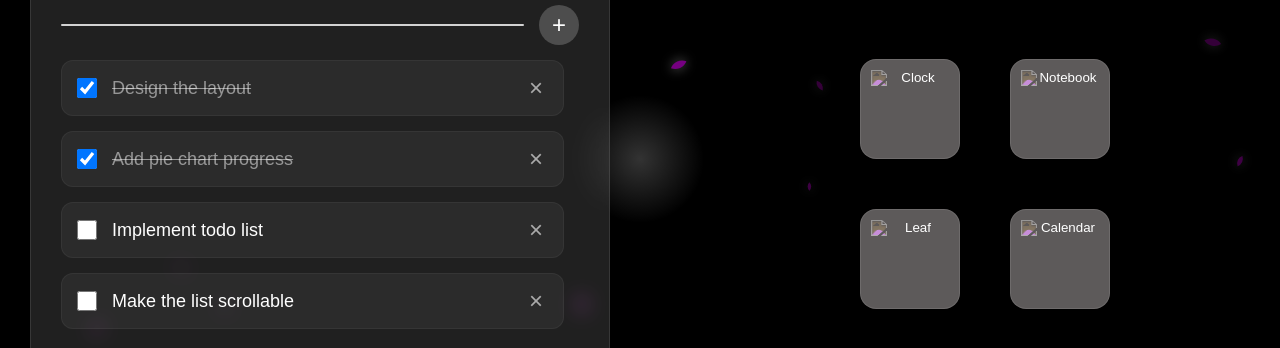
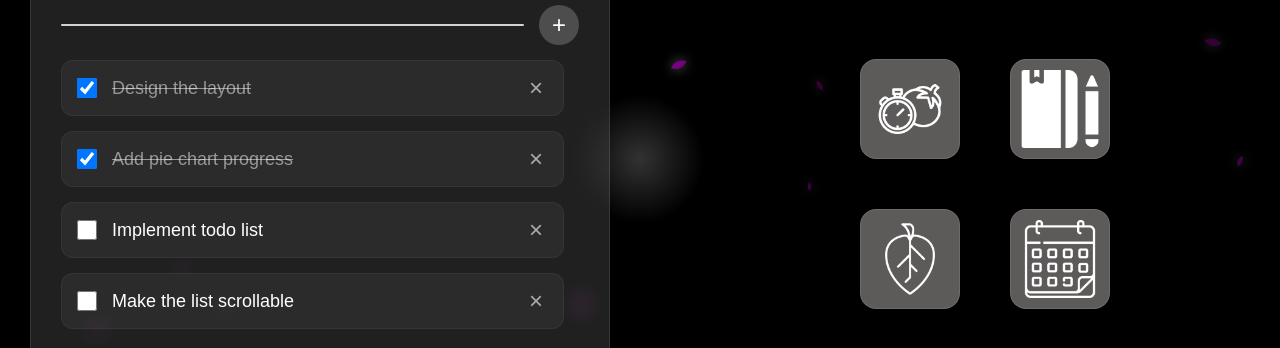
Before and after one commit to toast-ass/Productivity_app, a plain HTML site: page index.html in a window 1280 px wide. Shown: the part 241-589 px from the top of the page. Drawn offline with Linux system fonts and the light colour scheme.

Commit message:
Update index.html

```diff
--- a/index.html
+++ b/index.html
@@ -313,10 +313,10 @@
   </div>
 
   <div class="right-buttons">
-    <button class="image-btn" onclick="window.location.href='pomodoro.html'"><img src="images/clock.png" alt="Clock"></button>
-    <button class="image-btn" onclick="window.open('notebook.html', '_blank')"><img src="images/notebook.png" alt="Notebook"></button>
-    <button class="image-btn" onclick="window.open('leaf.html', '_blank')"><img src="images/leaf.png" alt="Leaf"></button>
-    <button class="image-btn" onclick="window.open('https://calendar.google.com', '_blank')"><img src="images/calendar.png" alt="Calendar"></button>
+    <button class="image-btn" onclick="window.location.href='pomodoro.html'"><img src="clock.png" alt="Clock"></button>
+    <button class="image-btn" onclick="window.open('notebook.html', '_blank')"><img src="notebook.png" alt="Notebook"></button>
+    <button class="image-btn" onclick="window.open('leaf.html', '_blank')"><img src="leaf.png" alt="Leaf"></button>
+    <button class="image-btn" onclick="window.open('https://calendar.google.com', '_blank')"><img src="calendar.png" alt="Calendar"></button>
   </div>
 
   <div class="custom-cursor" id="cursor"></div>
```
